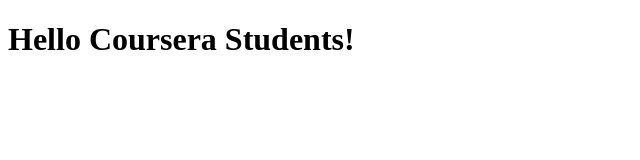
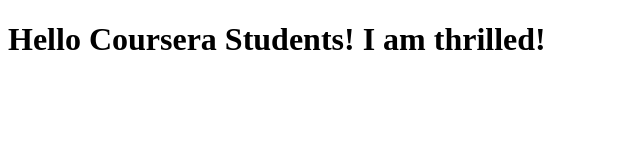
Before and after one commit to drvdw/coursera-test2, a plain HTML site: page index.html in a window 1280 px wide. Shown: the whole page, without its empty margins (0-640 px from the left). Drawn offline with Linux system fonts and the light colour scheme.

Commit message:
added im thrilled

```diff
--- a/index.html
+++ b/index.html
@@ -5,6 +5,6 @@
     <title></title>
   </head>
   <body>
-    <h1>Hello Coursera Students!</h1>
+    <h1>Hello Coursera Students! I am thrilled!</h1>
   </body>
 </html>
```
